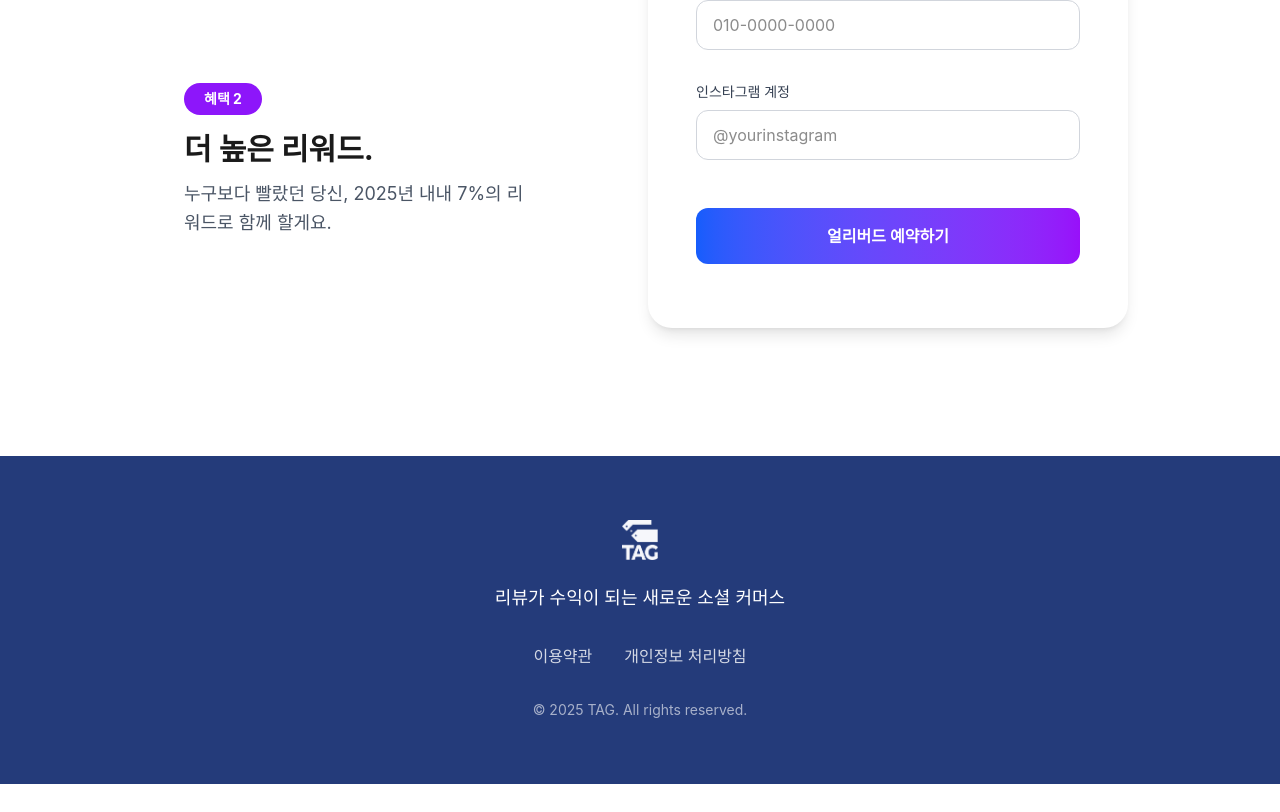
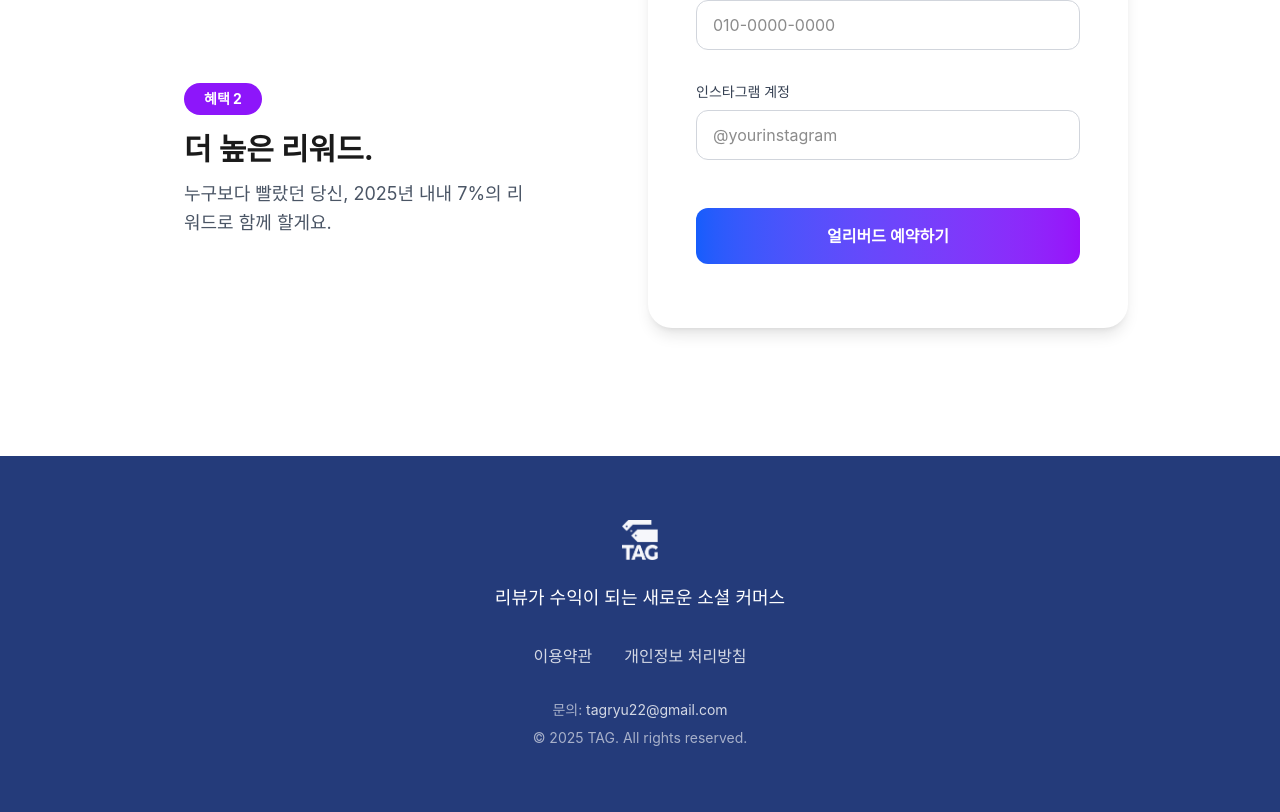
Before and after one commit to tagryu/tag_landing, a Next.js app: page / in a window 1280 px wide. Shown: the part 2854-3666 px from the top of the page. Before the commit the page ends 3638 px from the top, so only its background shows below. Built offline with nearby package versions, Linux system fonts and the light colour scheme; no server answers.

Commit message:
Feat: Footer에 문의 이메일 추가
- tagryu22@gmail.com 이메일 링크 추가
- mailto 링크로 클릭 시 이메일 클라이언트 열림
- hover 효과 적용

```diff
--- a/src/components/Footer.tsx
+++ b/src/components/Footer.tsx
@@ -24,7 +24,8 @@ export default function Footer() {
           </a>
         </div>
 
-        <div className="text-xs sm:text-sm text-white/60">
+        <div className="text-xs sm:text-sm text-white/60 space-y-2">
+          <p>문의: <a href="mailto:tagryu22@gmail.com" className="text-white/80 hover:text-white transition-colors">tagryu22@gmail.com</a></p>
           <p>© 2025 TAG. All rights reserved.</p>
         </div>
       </div>
```
